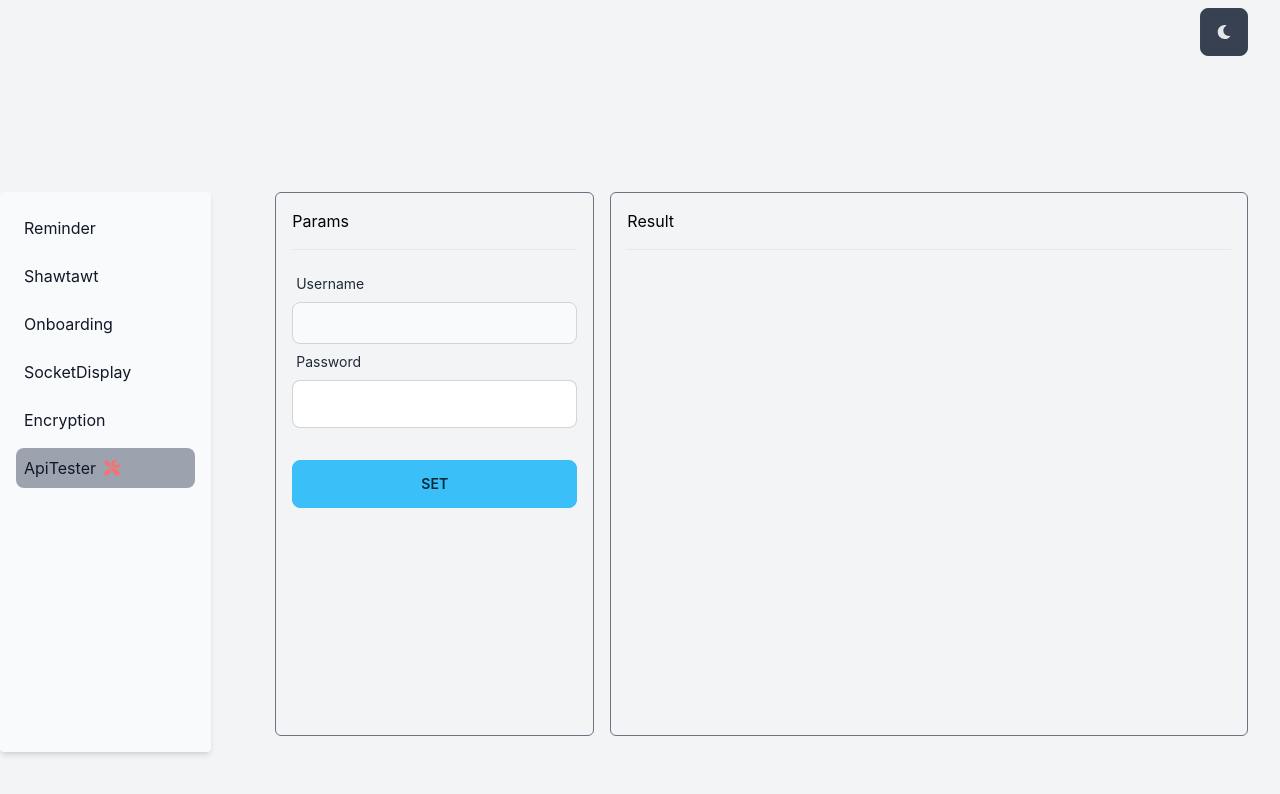
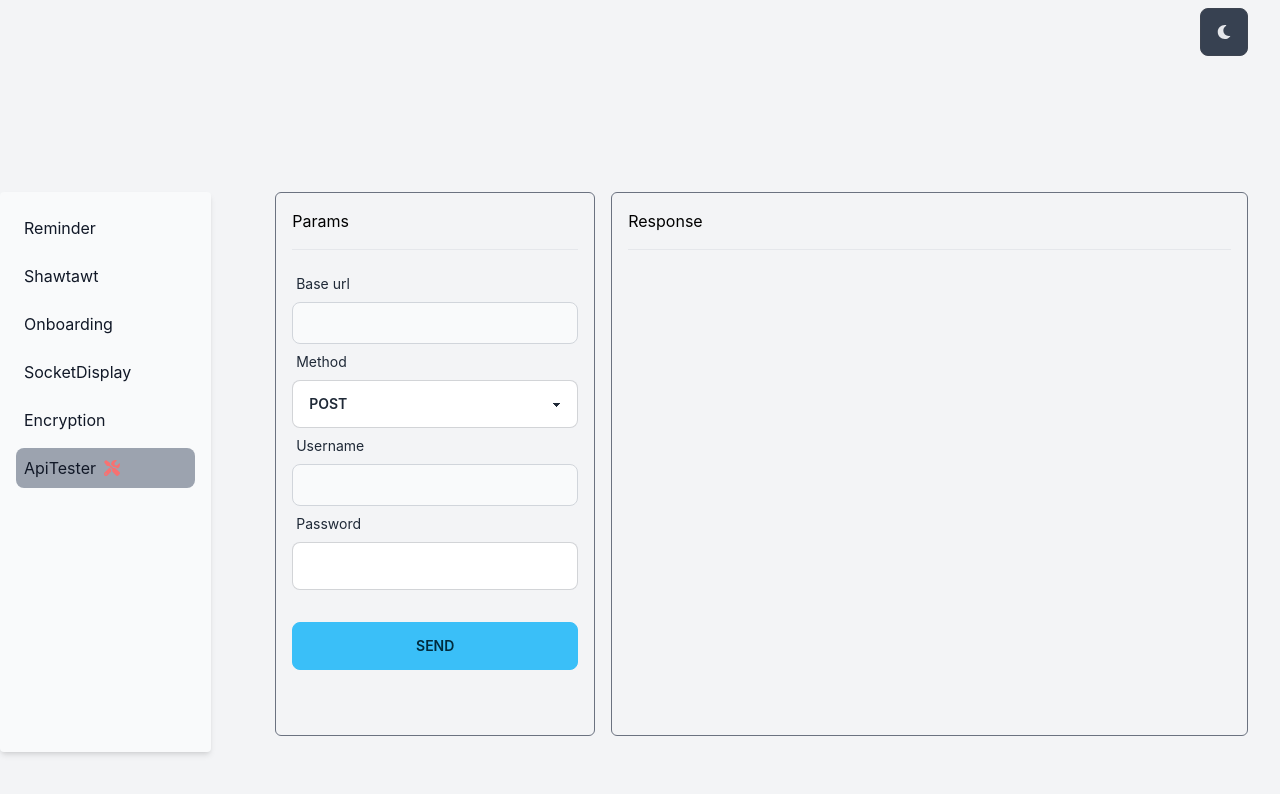
Before and after one commit to briankarlsayen/prototype-fe, a React (Vite) app: page /api-tester in a window 1280 px wide. Shown: the top 794 px of the page. Built offline with nearby package versions, Linux system fonts and the light colour scheme.

Commit message:
feat: api tester now working

```diff
--- a/src/api/apis.ts
+++ b/src/api/apis.ts
@@ -7,34 +7,35 @@ interface PApi {
 }
 
 interface PErrorAlert {
-  status: string;
+  status: number;
   message: string | any;
 }
 
 const apiErrorAlert = (params: PErrorAlert) => {
+  console.log('params', params);
   switch (params.status) {
-    case '204':
+    case 204:
       Toast.fire({ icon: 'error', title: 'Server not responding' });
       break;
-    case '401':
+    case 401:
       Toast.fire({ icon: 'warning', title: params.message });
       break;
-    case '403':
+    case 403:
       Toast.fire({ icon: 'warning', title: 'Please relogin.' });
       break;
-    case '404':
+    case 404:
       Toast.fire({ icon: 'error', title: 'Server cannot be found' });
       break;
-    case '405':
+    case 405:
       Toast.fire({ icon: 'warning', title: params.message });
       break;
-    case '422':
+    case 422:
       Toast.fire({ icon: 'warning', title: params.message });
       break;
-    case '502':
+    case 502:
       Toast.fire({ icon: 'error', title: 'Server Error' });
       break;
-    case '12023':
+    case 12023:
       Toast.fire({ icon: 'error', title: params.message });
       break;
     default:
@@ -50,9 +51,11 @@ export const routesPostApi = async (props: PApi) => {
   return api
     .post(props.routeName, props.params)
     .then((res: any) => {
+      console.log('res1', res);
       return res;
     })
     .catch((err) => {
+      console.log('err', err.response.data);
       const status = err.response === undefined ? 12023 : err.response.status;
       const message =
         err.response === undefined
@@ -60,7 +63,7 @@ export const routesPostApi = async (props: PApi) => {
           : err.response.data.message;
       apiErrorAlert({ status, message });
       return {
-        data: {},
+        data: err.response?.data,
         status,
       };
     });
--- a/src/api/axios.ts
+++ b/src/api/axios.ts
@@ -3,10 +3,11 @@ import axios from 'axios';
 const instance = axios.create({
   // baseURL: 'http://localhost:5100/api',
   // baseURL: 'http://localhost:5081',
-  // baseURL: 'https://barker-server-hilitpqc9-briankarlsayen.vercel.app',
-  baseURL: 'https://openai-server-eight.vercel.app',
+  // baseURL: 'https://barker-server-bd483ayno-briankarlsayen.vercel.app',
+  // baseURL: 'https://openai-server-eight.vercel.app',
   // baseURL: "https://SmoggyFrighteningEnvironments.blu3fire89.repl.co",
   // baseURL: "https://openai-server.onrender.com",
+  baseURL: 'https://twitty-server-p6yjbz8no-briankarlsayen.vercel.app',
 });
 
 export default instance;
--- a/src/components/pages/ApiTester/index.tsx
+++ b/src/components/pages/ApiTester/index.tsx
@@ -1,25 +1,76 @@
 import { useState } from 'react';
 import { routesPostApi } from '../../../api/apis';
+import axios, { AxiosError } from 'axios';
+import SelectInput from '../../../globalComponents/SelectInput';
+import FormDataInput from '../../../globalComponents/FormDataInput';
+
+interface ApiOptions {
+  params: any;
+}
+
+interface IReqApiError extends Error {
+  code: any;
+}
+
 const ApiTester = () => {
+  const apiMethods = ['POST', 'GET', 'PUT'];
   const [inputText, setInputText] = useState({
+    url: '',
     username: '',
     password: '',
   });
   const [spinAction, setSpinAction] = useState(false);
-  const [result, setResult] = useState('');
+  const [result, setResult] = useState({});
+  const [method, setMethod] = useState(apiMethods[0]);
+
+  const reqApi = async ({ params }: ApiOptions) => {
+    console.log('method', method);
+    switch (method) {
+      case 'POST':
+        console.log('pot');
+        return await routesPostApi({
+          routeName: `${inputText?.url}/api/auth/login`,
+          params,
+        });
+        return await axios.post(`${inputText?.url}/api/auth/login`, params);
+      case 'GET':
+        console.log('get');
+        return await axios.get(`${inputText?.url}/api/auth/login`, params);
+      case 'PUT':
+        return await axios.put(`${inputText?.url}/api/auth/login`, params);
+      default:
+        console.log('Invalid method', method);
+        return null;
+    }
+  };
+
   const handleSubmit = async (e: any) => {
     e.preventDefault();
-    setSpinAction(true);
-    const res = await routesPostApi({
-      routeName: '/api/auth/login',
-      params: {
+    try {
+      setSpinAction(true);
+      setResult({});
+
+      const params = {
         username: inputText.username,
         password: inputText.password,
-      },
-    });
-    console.log('res', res);
-    // setResult(res);
-    setSpinAction(false);
+      };
+
+      let res = await reqApi({ params });
+      if (res) {
+        setResult(res?.data);
+      }
+      setSpinAction(false);
+    } catch (_e) {
+      const err = _e as IReqApiError;
+      setSpinAction(false);
+      if (err?.code === 'ERR_BAD_REQUEST') {
+        setResult({
+          error: err?.code,
+          message: err?.message,
+          name: err?.name,
+        });
+      }
+    }
   };
 
   const updateField = (e: any) => {
@@ -28,12 +79,49 @@ const ApiTester = () => {
       [e.target.name]: e.target.value,
     });
   };
+
+  const displaySocketRes = () => {
+    return (
+      <ul className='text-white text-sm'>
+        <pre className='break-all whitespace-pre-wrap'>
+          {result && Object.entries(result).length !== 0
+            ? `${JSON.stringify(result, null, 2)}`
+            : ''}
+        </pre>
+      </ul>
+    );
+  };
+
+  const updateSelectVal = (e: any) => {
+    setMethod(e.target.value);
+  };
+
   return (
     <div className='flex gap-4 h-full'>
-      <div className='dark:bg-slate-700 rounded-md p-4 border border-gray-500 mb-8 basis-1/3'>
+      <div className='dark:bg-slate-700 min-w-[20rem] rounded-md p-4 border border-gray-500 mb-8 basis-1/3'>
         <h2 className='mb-4'>Params</h2>
         <hr className='mb-4' />
         <form className='flex flex-col' onSubmit={handleSubmit}>
+          <div className='form-control'>
+            <label className='label'>
+              <span className='label-text'>Base url</span>
+            </label>
+            <div>
+              <input type='text' name='url' onChange={updateField} required />
+            </div>
+          </div>
+          <div className='form-control'>
+            <label className='label'>
+              <span className='label-text'>Method</span>
+            </label>
+            <SelectInput
+              onchange={updateSelectVal}
+              label='Encryption Type'
+              options={apiMethods}
+              value={method}
+            />
+          </div>
+
           <div className='form-control'>
             <label className='label'>
               <span className='label-text'>Username</span>
@@ -59,18 +147,25 @@ const ApiTester = () => {
               required
             />
           </div>
+          {/* <div>
+            <div className='flex justify-around'>
+              <label>username</label>
+              <label>username</label>
+            </div>
+            <FormDataInput keyVal={'username'} value={'username'} />
+          </div> */}
           <button
             type='submit'
             className={`btn btn-info mt-8 mb-2 ${spinAction && 'loading'}`}
           >
-            Set
+            Send
           </button>
         </form>
       </div>
       <div className='dark:bg-slate-700 rounded-md p-4 border border-gray-500 mb-8 basis-2/3'>
-        <h2 className='mb-4'>Result</h2>
+        <h2 className='mb-4'>Response</h2>
         <hr className='mb-4' />
-        <p>{result}</p>
+        {displaySocketRes()}
       </div>
     </div>
   );
--- a/src/components/pages/Encryption/index.tsx
+++ b/src/components/pages/Encryption/index.tsx
@@ -1,7 +1,10 @@
 import React, { useState } from 'react';
 import { routesPostApi } from '../../../api/apis';
+import SelectInput from '../../../globalComponents/SelectInput';
 
 const Encryption = () => {
+  const encryptionTypes = ['AES', 'RSA'];
+
   const [spinAction, setSpinAction] = useState({
     generateKey: false,
     encrypt: false,
@@ -13,7 +16,7 @@ const Encryption = () => {
     text: '',
     encryptedText: '',
   });
-  const [encType, setEncType] = useState('AES');
+  const [encType, setEncType] = useState(encryptionTypes[0]);
   const [encryptKeys, setEncriptKeys] = useState({
     privateKey: '',
     publicKey: '',
@@ -22,8 +25,6 @@ const Encryption = () => {
     encrypt: '',
     decrypt: '',
   });
-
-  const handleSubmit = () => {};
 
   const updateField = (e: any) => {
     setInputText({
@@ -117,7 +118,7 @@ const Encryption = () => {
             <label className='label'>
               <span className='label-text'>Encryption Type</span>
             </label>
-            <select
+            {/* <select
               className='select select-bordered w-full max-w-xs'
               name='type'
               required
@@ -130,7 +131,13 @@ const Encryption = () => {
               <option defaultValue='RSA' value='RSA'>
                 RSA
               </option>
-            </select>
+            </select> */}
+            <SelectInput
+              onchange={updateEncryptType}
+              label='Encryption Type'
+              options={encryptionTypes}
+              value={encType}
+            />
           </div>
           <div className={`${encType === 'RSA' ? 'block' : 'hidden'}`}>
             <div className='flex gap-4'>
--- /dev/null
+++ b/src/globalComponents/FormDataInput.tsx
@@ -0,0 +1,30 @@
+import React from 'react';
+
+const FormDataInput = ({ keyVal, value }: any) => {
+  return (
+    <div className='flex gap-2 justify-between'>
+      <div className='form-control'>
+        <input
+          type='text'
+          name={keyVal}
+          value={keyVal}
+          // onChange={}
+          className='socket-input'
+          required
+        />
+      </div>
+      <div className='form-control'>
+        <input
+          type='text'
+          name={value}
+          value={value}
+          // onChange={}
+          className='socket-input'
+          required
+        />
+      </div>
+    </div>
+  );
+};
+
+export default FormDataInput;
--- /dev/null
+++ b/src/globalComponents/SelectInput.tsx
@@ -0,0 +1,31 @@
+interface PSelectInput {
+  onchange: any;
+  label: string;
+  options: string[];
+  value: string;
+}
+
+const SelectInput = ({ onchange, label, options, value }: PSelectInput) => {
+  const Options = ({ val }: any) => {
+    return <option value={val}>{val}</option>;
+  };
+
+  return (
+    <select
+      className='select select-bordered w-full max-w-xs'
+      name='type'
+      required
+      onChange={onchange}
+      value={value}
+    >
+      <option disabled defaultValue={options.length ?? options[0]}>
+        {label}
+      </option>
+      {options.map((val: any) => (
+        <Options key={val} val={val} />
+      ))}
+    </select>
+  );
+};
+
+export default SelectInput;
```
